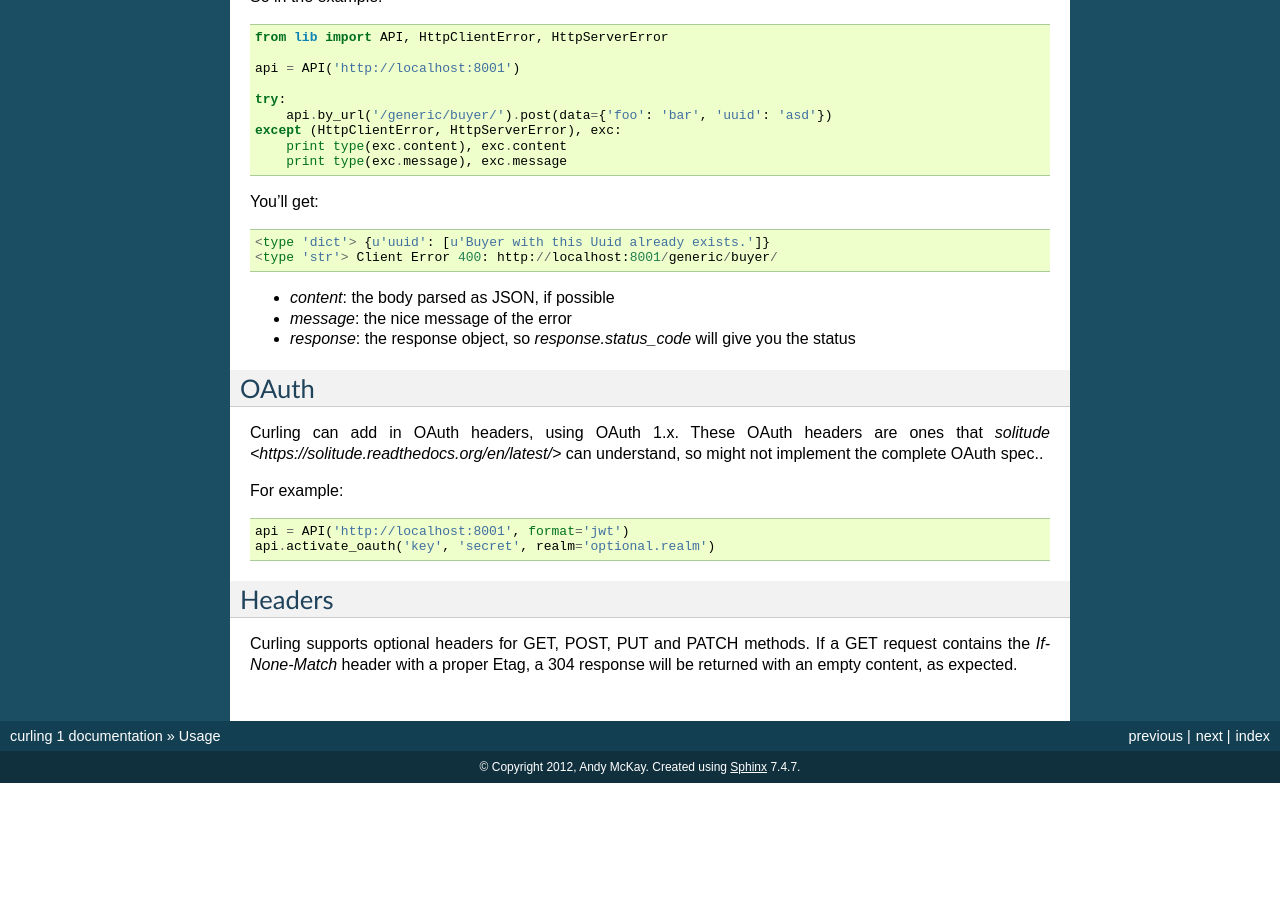
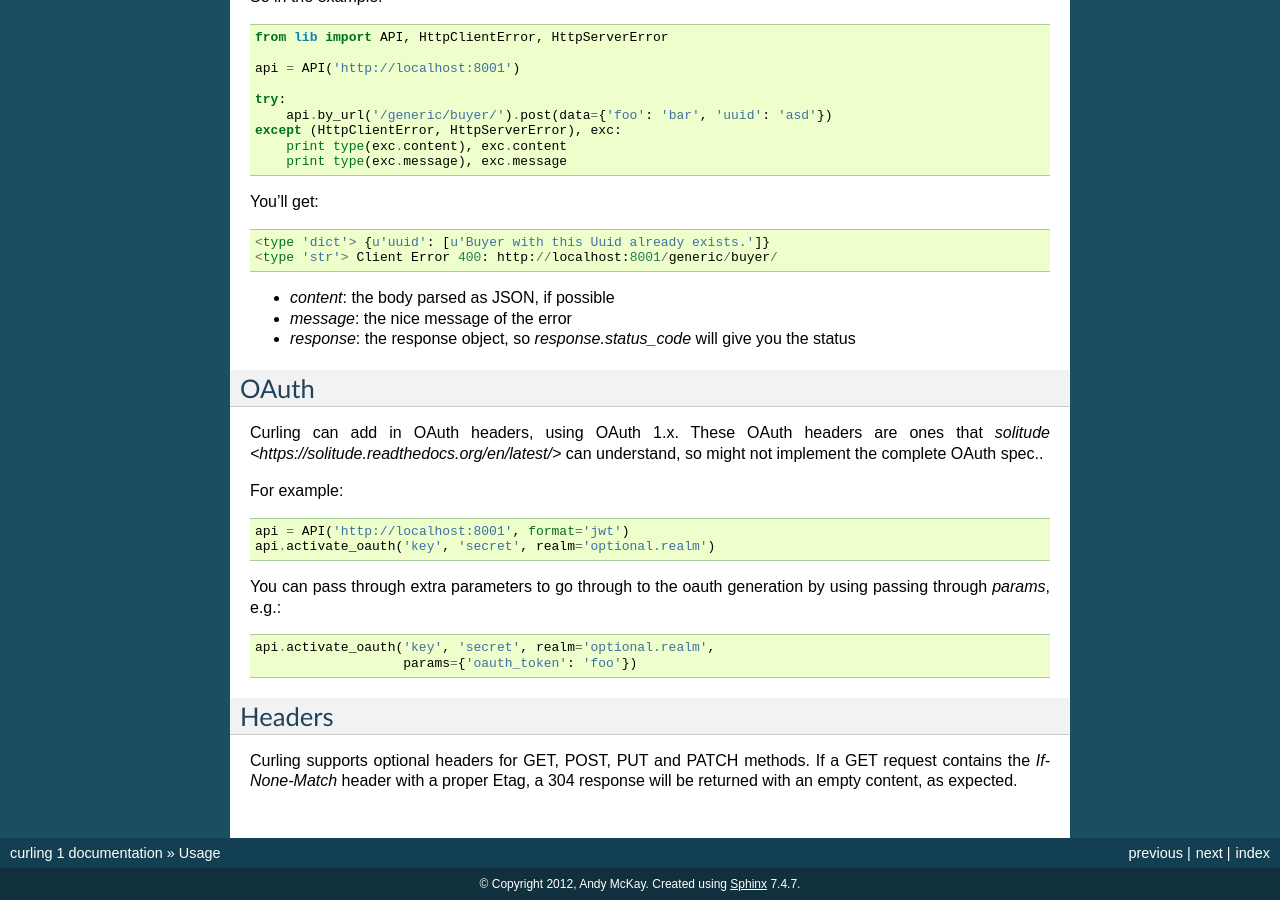
Before and after one commit to andymckay/curling, a Sphinx documentation site: the page built from docs/source/topics/usage.rst, in a window 1280 px wide and 900 px high, scrolled down 819 px. Built offline with Sphinx 7.4.7, drawn with Linux system fonts in a browser that asks for light colours; before the commit the page ends 1602 px from its top, so only the background shows below that.

Commit message:
and some docs about that change

```diff
--- a/docs/source/topics/usage.rst
+++ b/docs/source/topics/usage.rst
@@ -71,6 +71,12 @@ For example::
     api = API('http://localhost:8001', format='jwt')
     api.activate_oauth('key', 'secret', realm='optional.realm')
 
+You can pass through extra parameters to go through to the oauth generation by
+using passing through `params`, e.g.::
+
+    api.activate_oauth('key', 'secret', realm='optional.realm',
+                       params={'oauth_token': 'foo'})
+
 Headers
 =======
 
```
